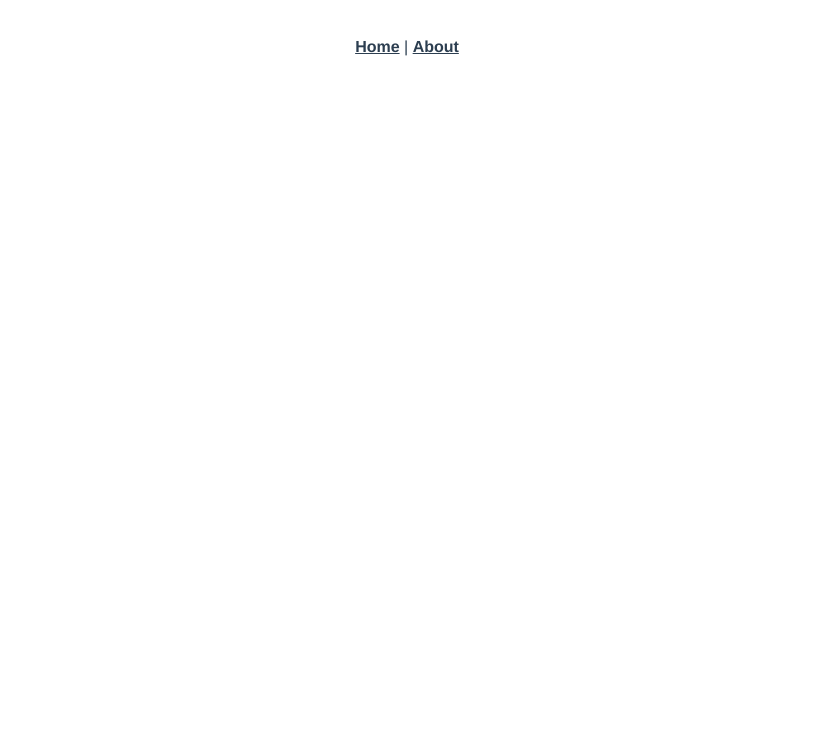
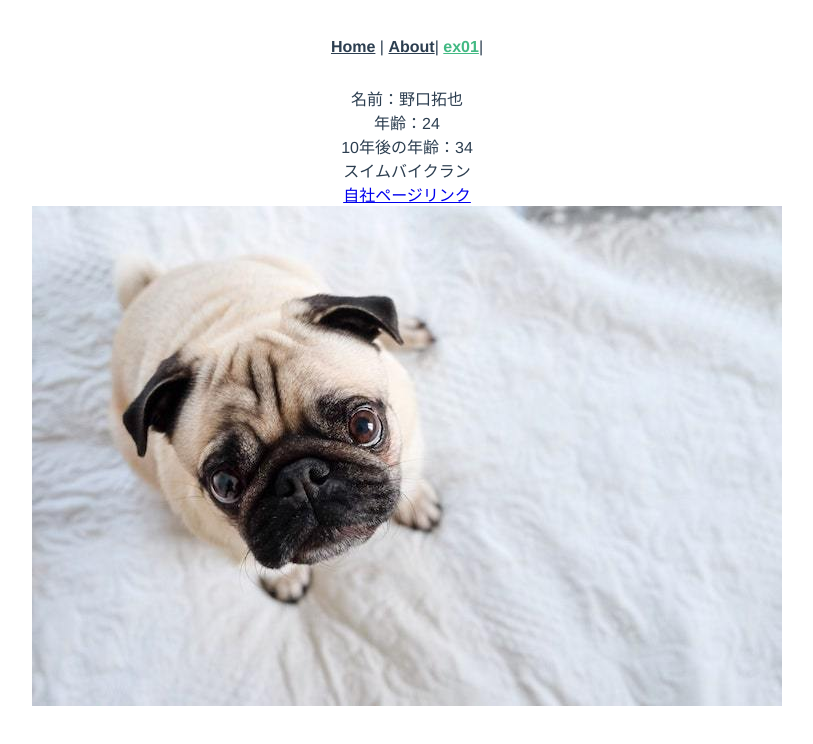
Before and after one commit to takuyanoguchi626/ex-vue-beginner, a Vue app: page /ex01 in a window 1280 px wide. Shown: the top 744 px of the page, without its empty margins (233-1046 px from the left). Built offline with nearby package versions, Linux system fonts and the light colour scheme.

Commit message:
初級演習課題１の実施

```diff
--- a/src/App.vue
+++ b/src/App.vue
@@ -2,9 +2,10 @@
   <div id="app">
     <div id="nav">
       <router-link to="/">Home</router-link> |
-      <router-link to="/about">About</router-link>
+      <router-link to="/about">About</router-link>|
+      <router-link to="/ex01">ex01</router-link>|
     </div>
-    <router-view/>
+    <router-view />
   </div>
 </template>
 
--- a/src/router/index.ts
+++ b/src/router/index.ts
@@ -1,29 +1,35 @@
-import Vue from 'vue'
-import VueRouter, { RouteConfig } from 'vue-router'
-import Home from '../views/Home.vue'
+import Vue from "vue";
+import VueRouter, { RouteConfig } from "vue-router";
+import Home from "../views/Home.vue";
 
-Vue.use(VueRouter)
+Vue.use(VueRouter);
 
 const routes: Array<RouteConfig> = [
   {
-    path: '/',
-    name: 'Home',
-    component: Home
+    path: "/",
+    name: "Home",
+    component: Home,
   },
   {
-    path: '/about',
-    name: 'About',
+    path: "/about",
+    name: "About",
     // route level code-splitting
     // this generates a separate chunk (about.[hash].js) for this route
     // which is lazy-loaded when the route is visited.
-    component: () => import(/* webpackChunkName: "about" */ '../views/About.vue')
-  }
-]
+    component: () =>
+      import(/* webpackChunkName: "about" */ "../views/About.vue"),
+  },
+  {
+    path: "/ex01",
+    name: "",
+    component: () => import("../views/Ex01.vue"),
+  },
+];
 
 const router = new VueRouter({
-  mode: 'history',
+  mode: "history",
   base: process.env.BASE_URL,
-  routes
-})
+  routes,
+});
 
-export default router
+export default router;
--- /dev/null
+++ b/src/views/Ex01.vue
@@ -0,0 +1,33 @@
+<template>
+  <div>
+    <div>名前：{{ name }}</div>
+    <div>年齢：{{ age }}</div>
+    <div>10年後の年齢：{{ ageplus10 }}</div>
+    <div>
+      <span v-for="hob of hobby" :key="hob">{{ hob }}</span>
+    </div>
+    <div></div>
+    <div>
+      <a href="#">自社ページリンク</a>
+    </div>
+    <div>
+      <img src="/pagu.jpg" alt="" />
+    </div>
+  </div>
+</template>
+
+<script lang="ts">
+import { Component, Vue } from "vue-property-decorator";
+@Component
+export default class XXXComponent extends Vue {
+  private name = "野口拓也";
+  private age = 24;
+  private hobby = ["スイム", "バイク", "ラン"];
+
+  get ageplus10(): number {
+    return this.age + 10;
+  }
+}
+</script>
+
+<style scoped></style>
```
Also changed, not shown: public/pagu.jpg (added).
